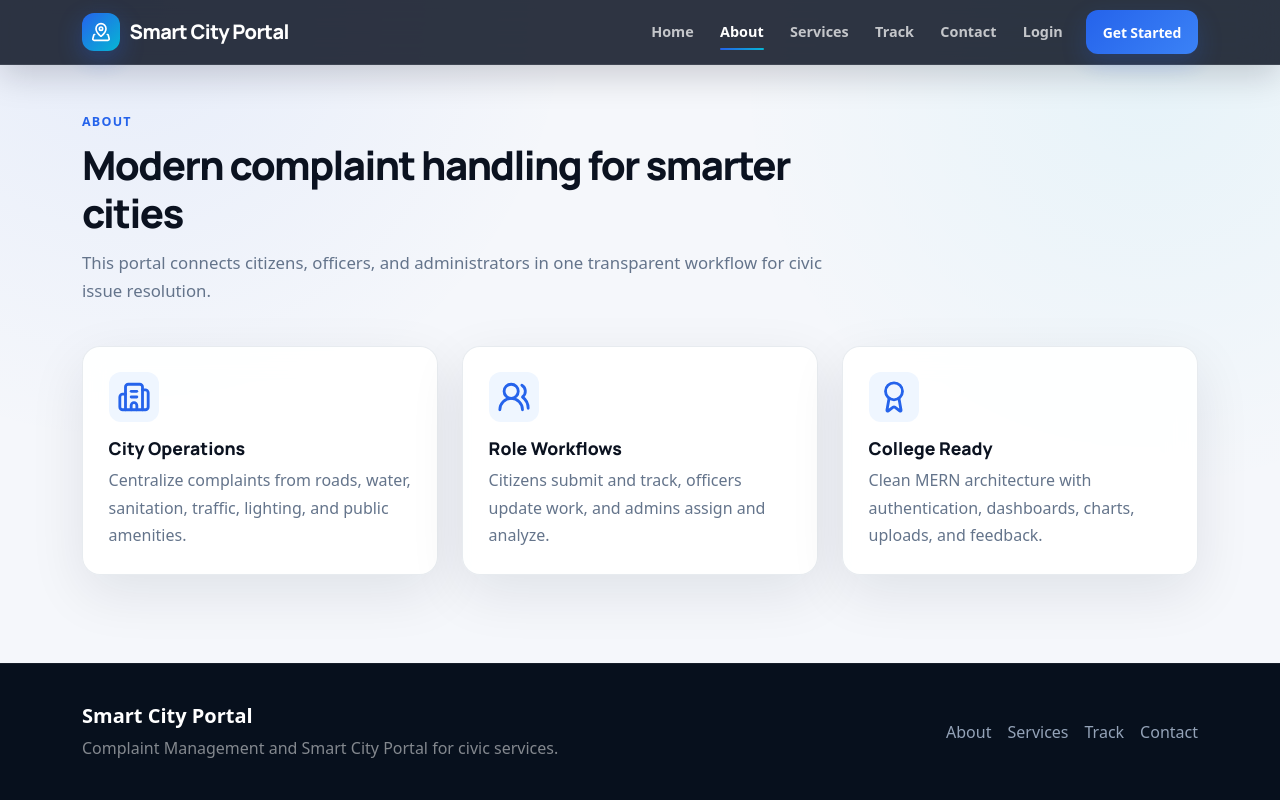
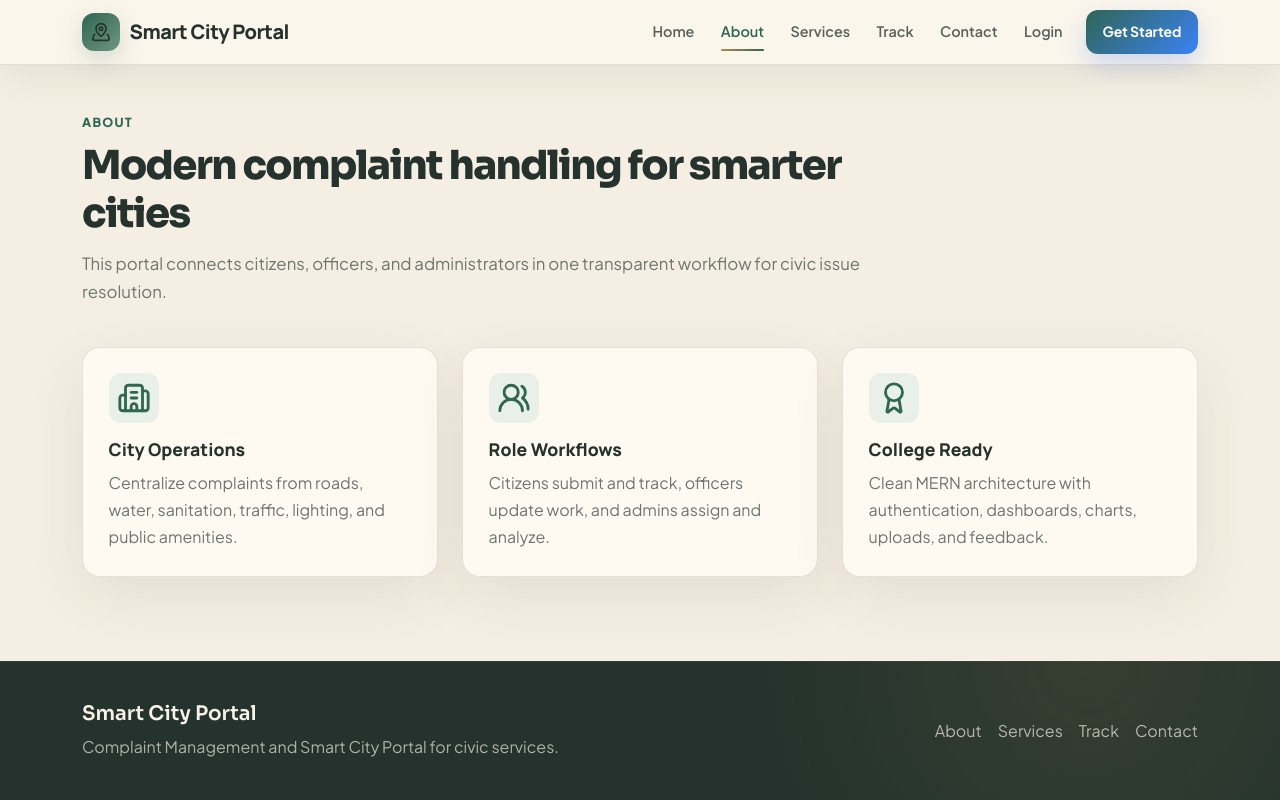
Before and after one commit to nishantsixgh/Complaint--Management-and-Smart-City-Portal, a React (Vite) app in the folder frontend/: page /about in a window 1280 px wide. Built offline with nearby package versions, Linux system fonts and the light colour scheme; no server answers.

Commit message:
feat(theme): introduce premium cream visual system

```diff
--- a/frontend/src/index.css
+++ b/frontend/src/index.css
@@ -1,19 +1,23 @@
-@import url("https://fonts.googleapis.com/css2?family=DM+Sans:wght@400;500;600;700&family=Manrope:wght@500;600;700;800&display=swap");
+@import url("https://fonts.googleapis.com/css2?family=DM+Sans:wght@400;500;600;700&family=Manrope:wght@500;600;700;800&family=Plus+Jakarta+Sans:wght@400;500;600;700;800&family=Sora:wght@500;600;700;800&display=swap");
 
 :root {
-  --sc-primary: #2563eb;
-  --sc-primary-dark: #1d4ed8;
-  --sc-cyan: #06b6d4;
-  --sc-ink: #0b1220;
-  --sc-muted: #64748b;
-  --sc-bg: #f5f7fb;
-  --sc-surface: rgba(255, 255, 255, 0.92);
-  --sc-border: rgba(148, 163, 184, 0.22);
-  --sc-shadow: 0 18px 55px rgba(15, 23, 42, 0.09);
-  --sc-shadow-hover: 0 24px 70px rgba(15, 23, 42, 0.14);
+  --sc-primary: #2f6654;
+  --sc-primary-dark: #234d40;
+  --sc-cyan: #8aa895;
+  --sc-ink: #26322d;
+  --sc-muted: #6d766f;
+  --sc-bg: #f5efe3;
+  --sc-surface: rgba(255, 251, 243, 0.9);
+  --sc-border: rgba(91, 79, 60, 0.15);
+  --sc-shadow: 0 18px 55px rgba(68, 57, 39, 0.09);
+  --sc-shadow-hover: 0 26px 70px rgba(68, 57, 39, 0.14);
+  --sc-cream: #fbf6eb;
+  --sc-cream-deep: #eee4d2;
+  --sc-gold: #b28a4a;
+  --sc-gold-soft: #d9bd88;
   color: var(--sc-ink);
   background: var(--sc-bg);
-  font-family: "DM Sans", Inter, system-ui, -apple-system, BlinkMacSystemFont, "Segoe UI", sans-serif;
+  font-family: "Plus Jakarta Sans", DM Sans, Inter, system-ui, sans-serif;
   font-synthesis: none;
 }
 
@@ -1629,3 +1633,279 @@ textarea.form-control {
     flex-direction: column;
   }
 }
+
+
+/* Global cream luxury civic system */
+html, body, #root {
+  background: var(--sc-bg);
+}
+
+body {
+  background:
+    radial-gradient(circle at 8% -5%, rgba(178, 138, 74, 0.11), transparent 25rem),
+    radial-gradient(circle at 92% 8%, rgba(47, 102, 84, 0.09), transparent 28rem),
+    linear-gradient(180deg, #f8f2e8 0%, var(--sc-bg) 42%, #f7f1e6 100%);
+  color: var(--sc-ink);
+  font-family: "Plus Jakarta Sans", DM Sans, Inter, system-ui, sans-serif;
+  line-height: 1.6;
+}
+
+body::selection {
+  background: rgba(178, 138, 74, 0.22);
+  color: var(--sc-ink);
+}
+
+h1, h2, h3, h4, h5, h6,
+.navbar-brand,
+.section-heading h1,
+.section-heading h2,
+.public-hero h1,
+.contact-hero h1,
+.login-showcase h1,
+.login-form-heading h2 {
+  font-family: "Sora", "Manrope", sans-serif;
+  color: var(--sc-ink);
+}
+
+p, li, label, .form-text {
+  color: var(--sc-muted);
+}
+
+.text-muted {
+  color: var(--sc-muted) !important;
+}
+
+.bg-white,
+.public-card,
+.step-card,
+.auth-panel,
+.profile-panel,
+.dashboard-header,
+.admin-stat-card,
+.dashboard-card,
+.filter-panel,
+.chart-panel,
+.feedback-panel,
+.submitted-feedback,
+.table-panel,
+.tracking-result,
+.not-found-panel {
+  background: var(--sc-surface) !important;
+  border-color: var(--sc-border) !important;
+}
+
+.public-band {
+  background: linear-gradient(180deg, rgba(238, 228, 210, 0.72), rgba(251, 246, 235, 0.8));
+  border-color: rgba(178, 138, 74, 0.18);
+}
+
+.site-navbar {
+  background: rgba(252, 247, 237, 0.9) !important;
+  border-bottom: 1px solid rgba(91, 79, 60, 0.14);
+  box-shadow: 0 12px 34px rgba(68, 57, 39, 0.08) !important;
+}
+
+.site-navbar .navbar-brand {
+  color: var(--sc-ink) !important;
+}
+
+.site-navbar .nav-link,
+.site-navbar .navbar-text {
+  color: #58625b !important;
+}
+
+.site-navbar .nav-link:hover,
+.site-navbar .nav-link.active {
+  color: var(--sc-primary) !important;
+}
+
+.site-navbar .nav-link.active::after {
+  background: linear-gradient(90deg, var(--sc-gold), var(--sc-primary));
+}
+
+.site-navbar .brand-mark {
+  background: linear-gradient(135deg, var(--sc-primary), #6f967f);
+  box-shadow: 0 8px 24px rgba(47, 102, 84, 0.2);
+}
+
+.site-navbar .navbar-toggler {
+  border-color: rgba(91, 79, 60, 0.2);
+}
+
+.site-navbar .navbar-toggler-icon {
+  filter: none;
+}
+
+.btn-primary {
+  background: linear-gradient(135deg, var(--sc-primary), #3f7965);
+  box-shadow: 0 10px 24px rgba(47, 102, 84, 0.18);
+}
+
+.btn-primary:hover,
+.site-navbar .btn-primary:hover {
+  background: linear-gradient(135deg, var(--sc-primary-dark), var(--sc-primary));
+  box-shadow: 0 14px 30px rgba(47, 102, 84, 0.24);
+}
+
+.btn-outline-primary {
+  color: var(--sc-primary);
+  border-color: rgba(47, 102, 84, 0.34);
+}
+
+.btn-outline-primary:hover {
+  background: var(--sc-primary);
+  border-color: var(--sc-primary);
+}
+
+.form-label {
+  color: #46534b;
+}
+
+.form-control,
+.form-select {
+  color: var(--sc-ink);
+  background-color: rgba(255, 252, 246, 0.94);
+  border-color: rgba(91, 79, 60, 0.18);
+}
+
+.form-control::placeholder {
+  color: #9a9a90;
+}
+
+.form-control:focus,
+.form-select:focus {
+  border-color: rgba(47, 102, 84, 0.5);
+  box-shadow: 0 0 0 4px rgba(47, 102, 84, 0.1);
+  background: #fffdf8;
+}
+
+.detail-box,
+.remark-box,
+.timeline-content {
+  background: rgba(251, 246, 235, 0.82);
+  border-color: rgba(91, 79, 60, 0.14);
+}
+
+.detail-box strong,
+.remark-box p,
+.table td {
+  color: var(--sc-ink);
+}
+
+.table thead th {
+  background: #eee4d2;
+  border-color: rgba(91, 79, 60, 0.14);
+  color: #5c665f;
+}
+
+.category-pill {
+  background: rgba(255, 251, 243, 0.82);
+  border-color: rgba(91, 79, 60, 0.15);
+  color: var(--sc-primary-dark);
+}
+
+.public-card svg {
+  color: var(--sc-primary);
+  background: #e9f0e9;
+}
+
+.step-card span {
+  background: linear-gradient(135deg, var(--sc-primary), var(--sc-gold));
+  box-shadow: 0 8px 22px rgba(47, 102, 84, 0.16);
+}
+
+.site-footer {
+  background:
+    radial-gradient(circle at 85% 0%, rgba(178, 138, 74, 0.13), transparent 20rem),
+    #24332d;
+  color: #f8f2e8;
+}
+
+.site-footer .text-muted,
+.site-footer p {
+  color: rgba(248, 242, 232, 0.66) !important;
+}
+
+.footer-links a {
+  color: rgba(248, 242, 232, 0.68);
+}
+
+.footer-links a:hover {
+  color: #fffaf0;
+}
+
+.tracking-box {
+  border-color: rgba(47, 102, 84, 0.2);
+  background: linear-gradient(135deg, #edf3ed, #f7efe0);
+}
+
+.tracking-box strong {
+  color: var(--sc-primary-dark);
+}
+
+.stats-strip {
+  background: #24332d;
+}
+
+.cta-panel {
+  background:
+    radial-gradient(circle at 88% 20%, rgba(217, 189, 136, 0.22), transparent 15rem),
+    linear-gradient(135deg, #2f6654, #6f8e78);
+}
+
+.public-hero,
+.hero-section {
+  background:
+    linear-gradient(120deg, rgba(35, 48, 42, 0.95), rgba(47, 102, 84, 0.88) 56%, rgba(96, 119, 93, 0.78)),
+    url("https://images.unsplash.com/photo-1480714378408-67cf0d13bc1f?auto=format&fit=crop&w=1800&q=85");
+}
+
+.public-hero::before {
+  background:
+    linear-gradient(90deg, rgba(178, 138, 74, 0.12), transparent 45%),
+    radial-gradient(circle at 80% 25%, rgba(217, 189, 136, 0.18), transparent 20rem);
+}
+
+.login-page {
+  background:
+    radial-gradient(circle at 5% 20%, rgba(178, 138, 74, 0.1), transparent 24rem),
+    radial-gradient(circle at 95% 80%, rgba(47, 102, 84, 0.1), transparent 25rem),
+    var(--sc-bg);
+}
+
+.login-form-card {
+  background: rgba(255, 251, 243, 0.96);
+}
+
+.login-kicker {
+  color: #d9bd88;
+  border-color: rgba(217, 189, 136, 0.24);
+  background: rgba(178, 138, 74, 0.1);
+}
+
+.login-password-toggle:hover {
+  color: var(--sc-primary);
+  background: #eef3ec;
+}
+
+.login-register-link {
+  color: var(--sc-primary-dark);
+  border-color: rgba(91, 79, 60, 0.16);
+  background: #fffaf0;
+}
+
+.login-register-link:hover {
+  border-color: rgba(47, 102, 84, 0.28);
+  color: var(--sc-primary);
+  background: #f4eee2;
+}
+
+@media (max-width: 991.98px) {
+  .site-navbar .navbar-collapse {
+    background: rgba(251, 246, 235, 0.98);
+    border-radius: 16px;
+    margin-top: 0.75rem;
+    padding: 0.6rem 0.9rem;
+    box-shadow: 0 18px 40px rgba(68, 57, 39, 0.1);
+  }
+}
```
